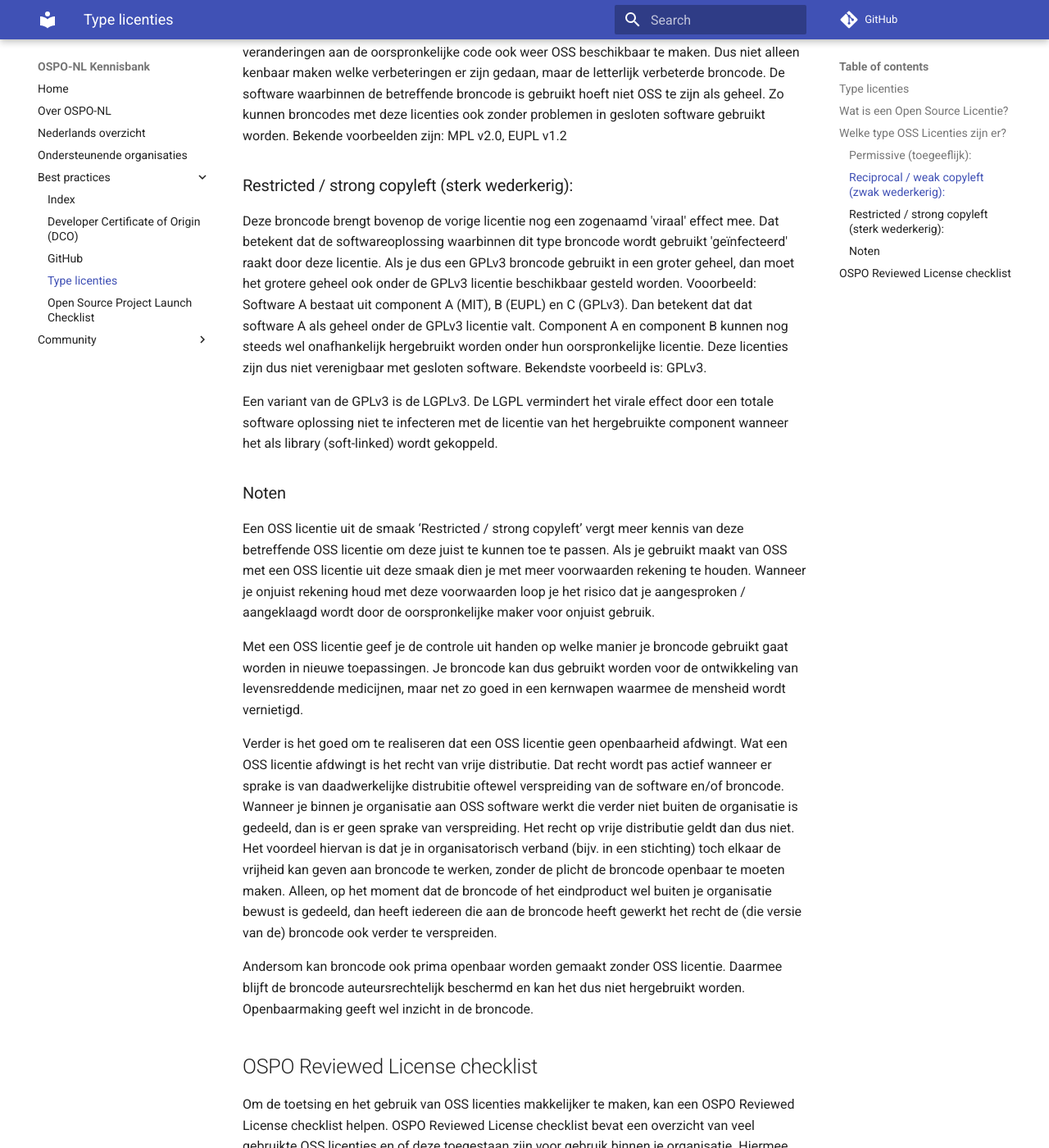
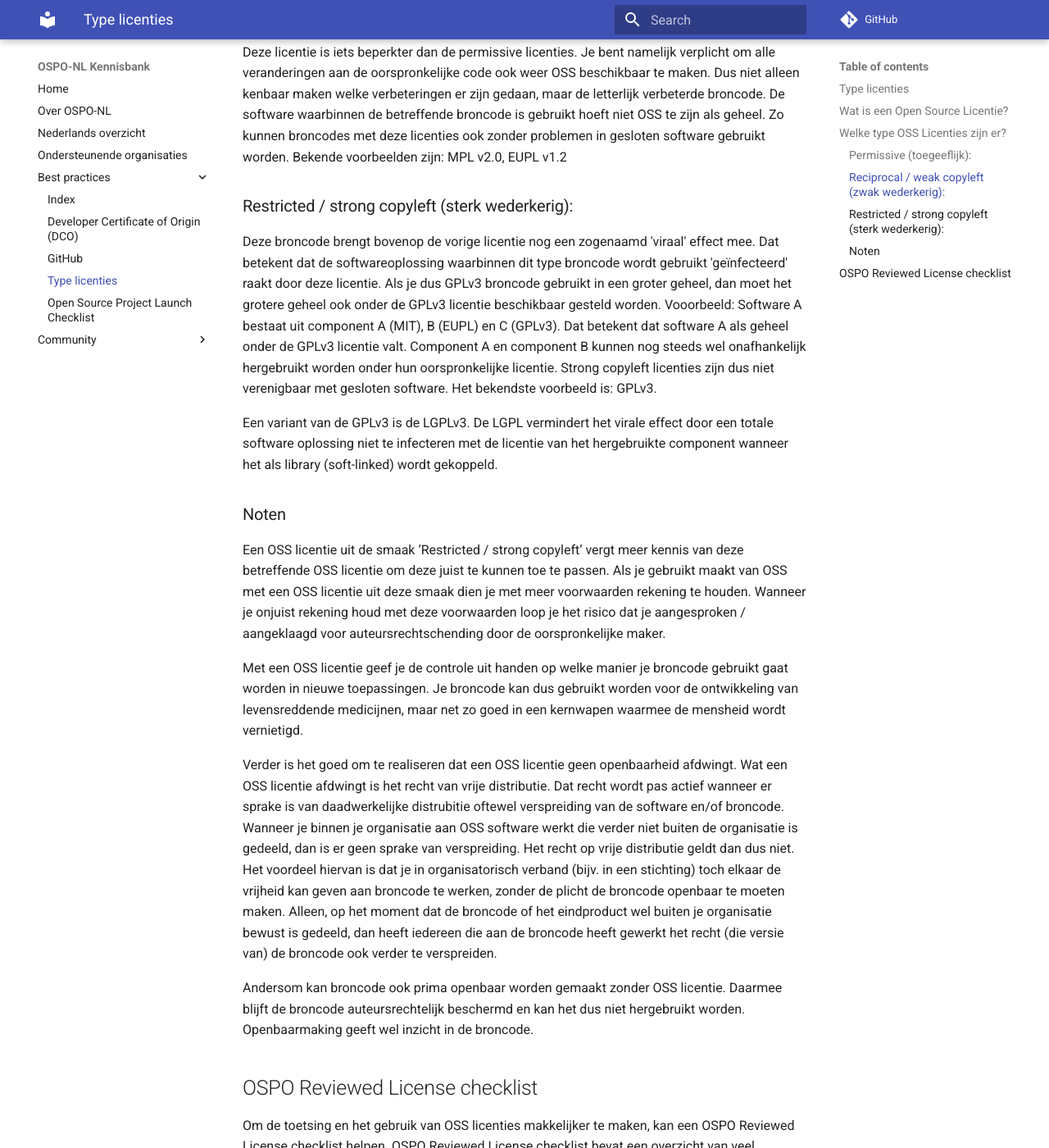
Before and after one commit to ospo-nl/kennisbank, an MkDocs documentation site: the page built from docs/Best practices/Type licenties.md, in a window 1280 px wide and 1400 px high, scrolled down 1753 px. Shown: the whole window at 82% size. Built offline with MkDocs 1.6.1 and Material for MkDocs 9.7.7, drawn with Linux system fonts in a browser that asks for light colours; comment, search, counter and statistics services are not loaded; some of the changed text lies outside the part shown.

Commit message:
Aantal zinnen verbeterd

```diff
--- a/docs/Best practices/Type licenties.md
+++ b/docs/Best practices/Type licenties.md
@@ -31,8 +31,8 @@
 
 Het effect van OSS is dat de code van software open en vrij beschikbaar is voor iedereen, zodat iedereen voort kan
 bouwen op de software, de eventuele bugs in software kan herstellen, de software kan voorzien van nieuwe features en
-de software kan integreren in andere applicaties of delen hergebruiken in compleet andere situaties. Over het algemeen
-hebben OSS licenties een aantal dingen gemeenschappelijk.
+de software kan integreren in andere applicaties of delen hergebruiken in compleet andere situaties. In zijn
+algemeenheid hebben OSS licenties bovenstaande elementen gemeen.
 
 ## Welke type OSS Licenties zijn er?
 Vaak worden OSS licenties onderscheiden op het type wederkerigheid dat gehanteerd wordt. Dat principe wordt ook wel
@@ -41,8 +41,8 @@
 dan 3 smaken:
 
 ### Permissive (toegeeflijk):
-De broncode mag naar eigen inzicht worden aangepast waaarbij de aangepaste broncode hoeft niet opnieuw openbaar
-gemaakt te worden. Dit type broncode kan dus vrij gebruikt worden in gesloten software. In geval van de Apache 2.0
+De broncode mag naar eigen inzicht worden aangepast waaarbij de aangepaste broncode niet opnieuw openbaar gemaakt
+hoeft te worden. Dit type broncode kan dus vrij gebruikt worden in gesloten software. In geval van de Apache 2.0
 licentie ben je wel verplicht kenbaar te maken welke eventuele veranderingen er hebben plaatsgevonden op de
 oorspronkelijke code. In de meeste gevallen ben je ook verplicht om een verwijzing naar de oorspronkelijk code en
 auteurs te op te nemen in het eindproduct. Waarbij de MIT-0 variant die laatste verplichting echter weer niet kent.
@@ -57,13 +57,13 @@
 
 ### Restricted / strong copyleft (sterk wederkerig):
 Deze broncode brengt bovenop de vorige licentie nog een zogenaamd 'viraal' effect mee. Dat betekent dat de
-softwareoplossing waarbinnen dit type broncode wordt gebruikt 'geïnfecteerd' raakt door deze licentie. Als je dus een
+softwareoplossing waarbinnen dit type broncode wordt gebruikt 'geïnfecteerd' raakt door deze licentie. Als je dus
 GPLv3 broncode gebruikt in een groter geheel, dan moet het grotere geheel ook onder de GPLv3 licentie beschikbaar
 gesteld worden.
-Vooorbeeld: Software A bestaat uit component A (MIT), B (EUPL) en C (GPLv3). Dan betekent dat dat software A als geheel
+Vooorbeeld: Software A bestaat uit component A (MIT), B (EUPL) en C (GPLv3). Dat betekent dat software A als geheel
 onder de GPLv3 licentie valt. Component A en component B kunnen nog steeds wel onafhankelijk hergebruikt worden onder
-hun oorspronkelijke licentie. Deze licenties zijn dus niet verenigbaar met gesloten software. Bekendste voorbeeld is:
-GPLv3.
+hun oorspronkelijke licentie. Strong copyleft licenties zijn dus niet verenigbaar met gesloten software. Het bekendste
+voorbeeld is: GPLv3.
 
 Een variant van de GPLv3 is de LGPLv3. De LGPL vermindert het virale effect door een totale software oplossing niet
 te infecteren met de licentie van het hergebruikte component wanneer het als library (soft-linked) wordt gekoppeld.
@@ -73,7 +73,7 @@
 Een OSS licentie uit de smaak ‘Restricted / strong copyleft’ vergt meer kennis van deze betreffende OSS licentie om
 deze juist te kunnen toe te passen. Als je gebruikt maakt van OSS met een OSS licentie uit deze smaak dien je met meer
 voorwaarden rekening te houden. Wanneer je onjuist rekening houd met deze voorwaarden loop je het risico dat je
-aangesproken / aangeklaagd wordt door de oorspronkelijke maker voor onjuist gebruik.
+aangesproken / aangeklaagd voor auteursrechtschending door de oorspronkelijke maker.
 
 Met een OSS licentie geef je de controle uit handen op welke manier je broncode gebruikt gaat worden in nieuwe
 toepassingen. Je broncode kan dus gebruikt worden voor de ontwikkeling van levensreddende medicijnen, maar net zo goed
@@ -86,7 +86,7 @@
 niet. Het voordeel hiervan is dat je in organisatorisch verband (bijv. in een stichting) toch elkaar de vrijheid kan
 geven aan broncode te werken, zonder de plicht de broncode openbaar te moeten maken. Alleen, op het moment dat de
 broncode of het eindproduct wel buiten je organisatie bewust is gedeeld, dan heeft iedereen die aan de broncode heeft
-gewerkt het recht de (die versie van de) broncode ook verder te verspreiden.
+gewerkt het recht (die versie van) de broncode ook verder te verspreiden.
 
 Andersom kan broncode ook prima openbaar worden gemaakt zonder OSS licentie. Daarmee blijft de broncode
 auteursrechtelijk beschermd en kan het dus niet hergebruikt worden. Openbaarmaking geeft wel inzicht in de broncode.
```
Also changed, not shown: other parts of docs/Best practices/Type licenties.md (+10 -10 lines).
